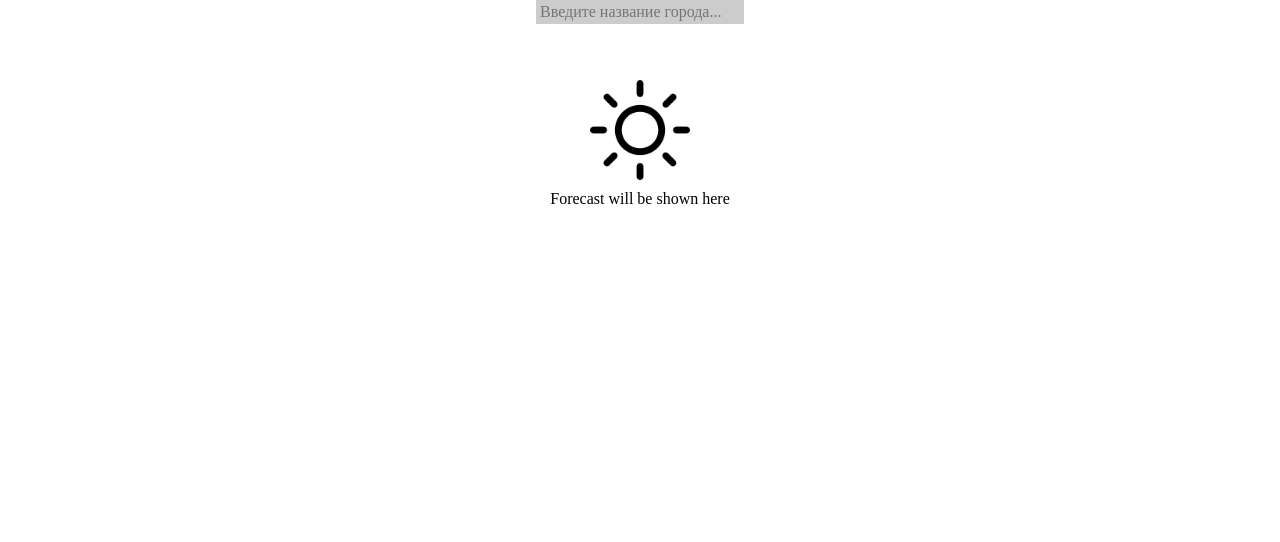
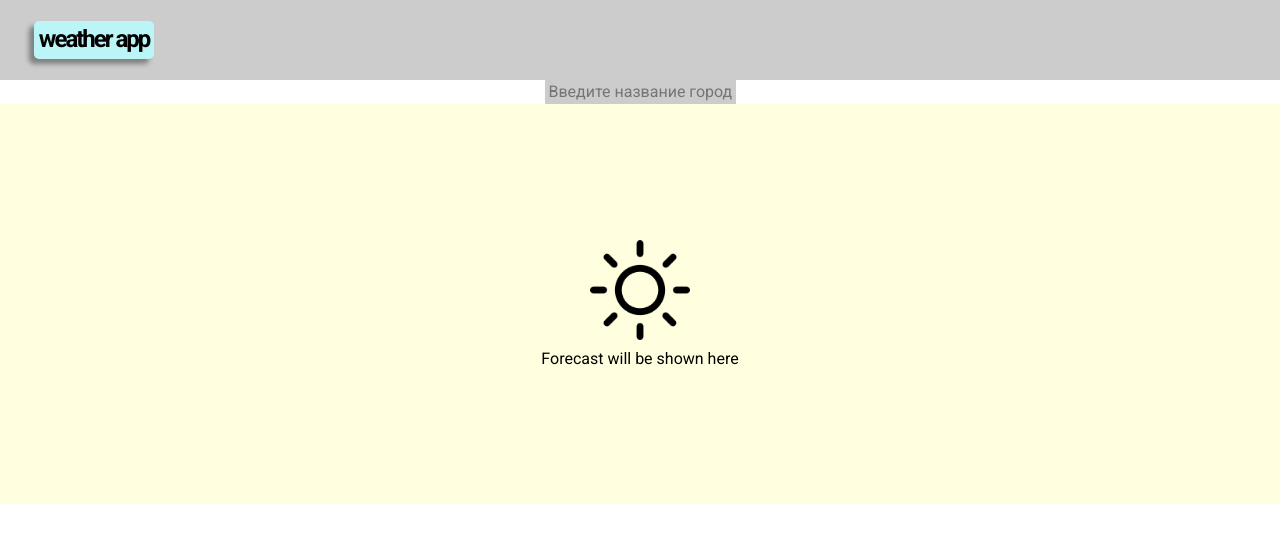
Before and after one commit to TeemourA/react-playground, a React (Create React App) app: page / in a window 1280 px wide. Shown: the top 542 px of the page. Built offline with nearby package versions, Linux system fonts and the light colour scheme.

Commit message:
improve logic & ui

```diff
--- a/src/App.tsx
+++ b/src/App.tsx
@@ -45,19 +45,19 @@ const App: React.FC = () => {
     []
   );
 
-  const makeDebouncedRequestByID = useCallback(
-    debounce((cityID: string | number) => {
+  const handleSearchResultClick = (cityID: number) => {
+    setFething(true);
     makeRequestByID(cityID)
       .then(data => {
-          setSearchResults([data.data]);
+        setFething(false);
+        setActiveCity(data.data);
       })
       .catch(e => {
-          setSearchResults([]);
+        setFething(false);
+        setActiveCity(null);
         console.error(e.message);
       });
-    }, 500),
-    []
-  );
+  };
 
   const searchInputHandler = (e: React.SyntheticEvent) => {
     const cityName = (e.target as HTMLInputElement).value;
@@ -67,12 +67,18 @@ const App: React.FC = () => {
 
   return (
     <div className="App">
+      <header>
+        <h1>Weather App</h1>
+      </header>
       <input
         placeholder="Введите название города..."
         value={searchInputValue}
         onChange={searchInputHandler}
       />
-      <SearchResults searchResults={searchResults} />
+      <SearchResults
+        searchResults={searchResults}
+        getCityData={handleSearchResultClick}
+      />
       <WeatherInfo cityData={activeCity} isFetching={isFetching} />
     </div>
   );
--- a/src/components/SearchResults.tsx
+++ b/src/components/SearchResults.tsx
@@ -2,15 +2,16 @@ import React from 'react';
 
 interface SearchResultsProps {
   searchResults: any[];
+  getCityData: (cityID: number) => void;
 }
 
 const SearchResults: React.FC<SearchResultsProps> = props => {
-  const { searchResults } = props;
+  const { searchResults, getCityData } = props;
 
   return (
     <div>
       {searchResults.map(city => (
-        <div key={city.id}>
+        <div key={city.id} onClick={() => getCityData(city.id)}>
           <h4>{`${city.name}, ${city.sys.country}`}</h4>
         </div>
       ))}
--- a/src/components/WeatherInfo.tsx
+++ b/src/components/WeatherInfo.tsx
@@ -1,5 +1,6 @@
 import React from 'react';
 import { getCurrentDate, getTimeFromMs } from '../utils';
+import { Loading } from './index';
 import sun from '../assets/icons/sun.png';
 
 interface WeatherInfoProps {
@@ -10,29 +11,30 @@ interface WeatherInfoProps {
 const WeatherInfo: React.FC<WeatherInfoProps> = props => {
   const { cityData, isFetching } = props;
 
-  const iconClassName = isFetching ? 'loading' : '';
-
   return (
     <div className="WeatherInfo">
       <div className="container">
-        {cityData ? (
+        {cityData && !isFetching ? (
           <>
             <h3 className="title">{`${cityData.name}, ${
               cityData.sys.country
             } on ${getCurrentDate()}`}</h3>
             <div className="info">
-              <p>Temp: {cityData.main.temp}℃</p>
-              <p>Feels like: {cityData.main.feels_like}℃</p>
+              <p>Temp: {cityData.main.temp} ℃</p>
+              <p>Feels like: {cityData.main.feels_like} ℃</p>
               <div>
                 Details:
                 <p>Sunrise: {getTimeFromMs(cityData?.sys.sunrise)}</p>
                 <p>Sunset: {getTimeFromMs(cityData?.sys.sunset)}</p>
               </div>
             </div>
+            <i className="far fa-times-circle close-button"></i>
           </>
+        ) : isFetching ? (
+          <Loading />
         ) : (
           <div className="placeholder">
-            <img className={iconClassName} src={sun} alt="cloud icon" />
+            <img src={sun} alt="cloud icon" />
             <span>Forecast will be shown here</span>
           </div>
         )}
--- a/src/index.scss
+++ b/src/index.scss
@@ -1,6 +1,35 @@
 @import 'normalize.css';
+@import url('https://pro.fontawesome.com/releases/v5.10.0/css/all.css');
+@import url('https://fonts.googleapis.com/css2?family=Roboto:ital,wght@0,400;0,700;1,400;1,700&display=swap');
+
+* {
+  box-sizing: border-box;
+  font-family: Roboto, sans-serif;
+}
 
 .App {
+  header {
+    display: flex;
+    align-items: center;
+    padding: 0 10px;
+    height: 10vh;
+    background-color: #ccc;
+  }
+
+  h1 {
+    margin: 0;
+    margin-left: 1em;
+    padding: 0.2em;
+    background-color: rgb(187, 245, 247);
+    border-radius: 0.2em;
+    box-shadow: -5px 5px 5px gray;
+
+    font-size: 1.5em;
+    font-weight: bold;
+    text-transform: lowercase;
+    letter-spacing: -2px;
+  }
+
   input {
     display: block;
     margin: 0 auto;
@@ -8,6 +37,7 @@
     outline: none;
     transition: all 0.3s linear;
     background-color: #ccc;
+    text-align: center;
   }
 
   input:focus {
@@ -17,11 +47,13 @@
 
 .WeatherInfo {
   .container {
+    position: relative;
     display: flex;
     justify-content: center;
     align-items: center;
     flex-wrap: wrap;
-    min-height: 30vh;
+    min-height: 50vh;
+    background-color: lightyellow;
 
     .title {
       width: 100%;
@@ -32,6 +64,19 @@
       width: 100%;
       display: flex;
       justify-content: space-around;
+    }
+
+    .close-button {
+      position: absolute;
+      top: 2em;
+      right: 2em;
+      cursor: pointer;
+      font-size: 1.5em;
+      transition: all 0.2s linear;
+    }
+
+    .close-button:hover {
+      color: gray;
     }
   }
 
```
Lines whose indentation alone changed are shown as unchanged.
